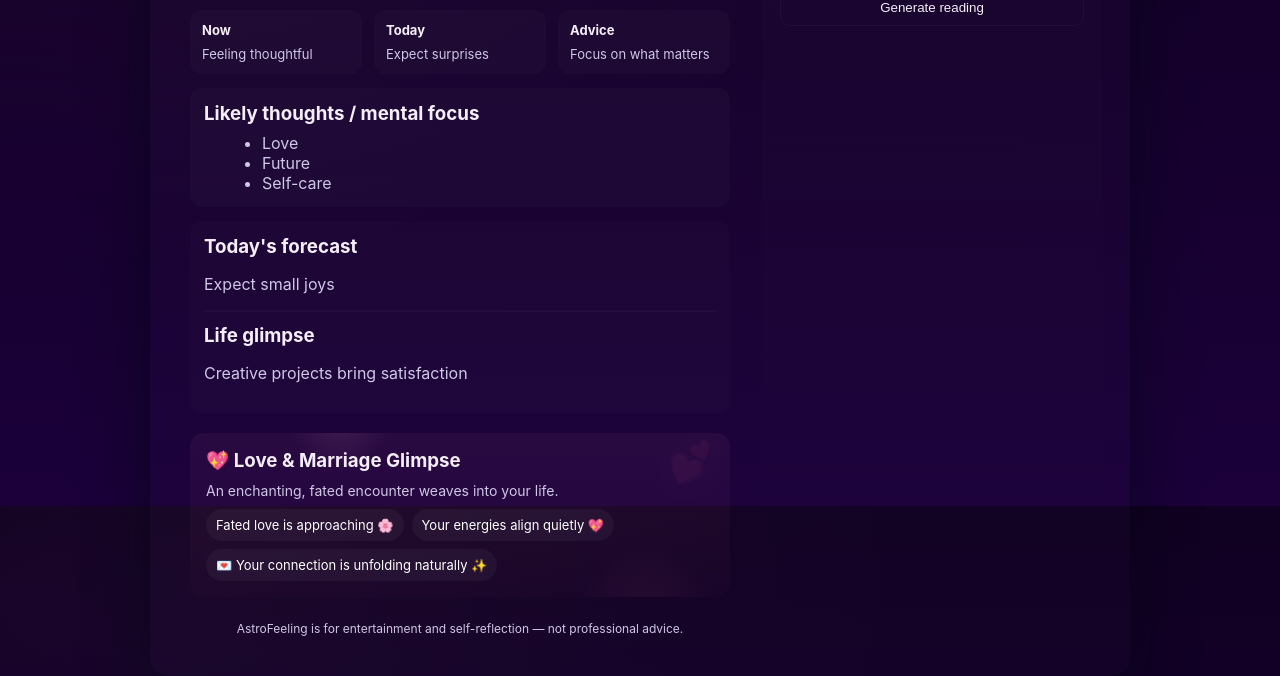
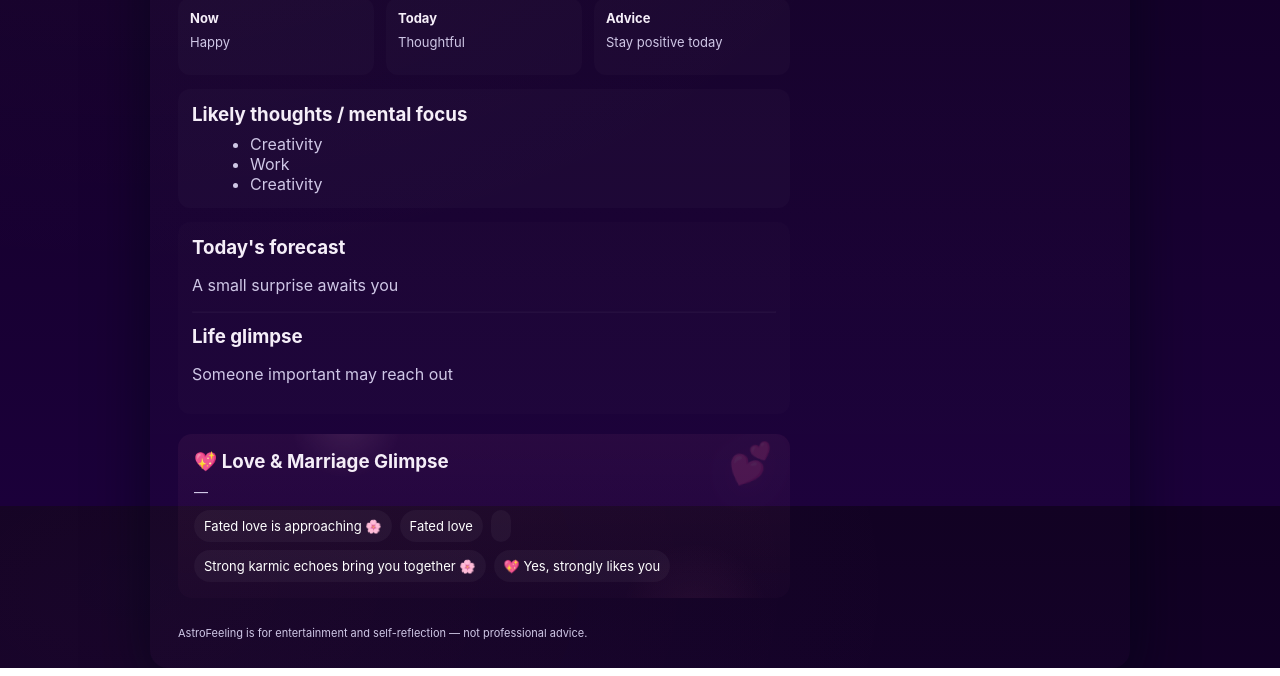
Before and after one commit to aditikchauhanbloxd-lgtm/AstroFeeling-Love, a website: page index.html in a window 1280 px wide. Shown: the part 294-970 px from the top of the page. Drawn offline with Linux system fonts and the light colour scheme.

Commit message:
Update index.html

```diff
--- a/index.html
+++ b/index.html
@@ -2,7 +2,7 @@
 <html lang="en">
   <head>
     <meta charset="utf-8" />
-    <meta name="viewport" content="width=device-width,initial-scale=1" />
+    <meta name="viewport" content="width=device-width, initial-scale=1.0" />
     <title>AstroFeeling • Love & Life Reading</title>
     <style>
       :root {
@@ -17,29 +17,32 @@
       }
       html,
       body {
+        margin: 0;
+        padding: 0;
         height: 100%;
-        margin: 0;
-      }
-      body {
+        font-family: Inter, sans-serif;
+        color: #f5eef8;
         background: radial-gradient(
             800px 500px at 10% 10%,
             rgba(255, 180, 210, 0.03),
             transparent
           ),
           linear-gradient(180deg, var(--bg1), var(--bg2));
-        color: #f5eef8;
-        font-family: Inter, ui-sans-serif, system-ui, -apple-system, "Segoe UI",
-          Roboto, "Helvetica Neue", Arial;
+      }
+      body {
         display: flex;
         justify-content: center;
+        align-items: flex-start;
         padding: 28px;
-        overflow-y: auto;
       }
       .container {
         width: 100%;
         max-width: 980px;
       }
       .card {
+        display: flex;
+        flex-wrap: wrap;
+        gap: 20px;
         background: linear-gradient(
           180deg,
           rgba(255, 255, 255, 0.015),
@@ -47,10 +50,19 @@
         );
         border-radius: 18px;
         padding: 28px;
-        display: grid;
-        gap: 20px;
-        grid-template-columns: 1fr 340px;
         box-shadow: 0 18px 60px rgba(3, 6, 20, 0.6);
+      }
+      .main {
+        flex: 1 1 600px;
+        display: flex;
+        flex-direction: column;
+        gap: 14px;
+      }
+      aside {
+        flex: 1 1 280px;
+        display: flex;
+        flex-direction: column;
+        gap: 14px;
       }
       header {
         display: flex;
@@ -62,27 +74,21 @@
         height: 72px;
         border-radius: 16px;
         display: flex;
+        justify-content: center;
         align-items: center;
-        justify-content: center;
         font-weight: 800;
+        font-size: 26px;
+        background: linear-gradient(135deg, #ffd6e8, #ff8fc1);
         color: #2b0033;
-        background: linear-gradient(135deg, #ffd6e8, #ff8fc1);
-        font-size: 26px;
       }
       h1 {
         margin: 0;
         font-size: 20px;
       }
       .lead {
-        margin: 6px 0 0;
+        font-size: 13px;
+        margin-top: 6px;
         color: var(--muted);
-        font-size: 13px;
-      }
-      .main {
-        display: flex;
-        flex-direction: column;
-        gap: 14px;
-        padding: 12px;
       }
       .top-row {
         display: flex;
@@ -93,8 +99,8 @@
         font-weight: 700;
       }
       .tz {
+        font-size: 12px;
         color: var(--muted);
-        font-size: 12px;
       }
       .feeling {
         display: flex;
@@ -106,7 +112,6 @@
       }
       .emoji {
         font-size: 48px;
-        display: inline-block;
         animation: float 3s ease-in-out infinite;
       }
       .meta .title {
@@ -117,11 +122,11 @@
         font-size: 13px;
       }
       .grid-mini {
-        display: grid;
-        grid-template-columns: repeat(3, 1fr);
+        display: flex;
         gap: 12px;
       }
       .card-mini {
+        flex: 1;
         background: rgba(255, 255, 255, 0.02);
         padding: 12px;
         border-radius: 12px;
@@ -131,30 +136,29 @@
         font-size: 13px;
       }
       .card-mini p {
-        margin: 8px 0 0;
+        margin-top: 8px;
         color: var(--muted);
         font-size: 13px;
       }
-      .thoughts {
+      .thoughts,
+      .future {
+        background: rgba(255, 255, 255, 0.02);
         padding: 14px;
         border-radius: 12px;
-        background: rgba(255, 255, 255, 0.02);
       }
       .future {
-        padding: 14px;
-        border-radius: 12px;
         background: rgba(255, 255, 255, 0.01);
       }
       .loveCard {
-        margin-top: 6px;
+        position: relative;
         padding: 16px;
         border-radius: 14px;
+        margin-top: 6px;
         background: linear-gradient(
           180deg,
           rgba(255, 140, 180, 0.06),
           rgba(255, 140, 180, 0.02)
         );
-        position: relative;
         overflow: hidden;
       }
       .loveGlow {
@@ -182,87 +186,85 @@
         margin: 0;
       }
       .loveLine {
-        color: var(--muted);
         margin: 10px 0;
         font-size: 14px;
+        color: var(--muted);
       }
       .loveMeta {
         display: flex;
+        flex-wrap: wrap;
         gap: 8px;
-        flex-wrap: wrap;
       }
       .pill {
         background: rgba(255, 255, 255, 0.04);
         padding: 8px 10px;
         border-radius: 999px;
         font-size: 13px;
-        color: #fff;
         display: flex;
         align-items: center;
         gap: 6px;
+        color: #fff;
       }
       .loveHeart {
         position: absolute;
+        top: 8px;
         right: 18px;
-        top: 8px;
         font-size: 34px;
         opacity: 0.12;
         transform: rotate(-10deg);
         animation: heartbeat 3s ease-in-out infinite;
         filter: drop-shadow(0 6px 12px rgba(255, 120, 170, 0.12));
       }
-      aside {
-        padding: 18px;
-        border-radius: 12px;
-        background: linear-gradient(
-          180deg,
-          rgba(255, 255, 255, 0.01),
-          rgba(255, 255, 255, 0)
-        );
-        display: flex;
-        flex-direction: column;
-        gap: 12px;
+      .divineGlow {
+        animation: shimmer 3s ease-in-out infinite;
+        background: linear-gradient(90deg, #ffb3e6, #ffd9f9, #fff0ff, #ffb3e6);
+        background-size: 400% 400%;
+        -webkit-background-clip: text;
+        -webkit-text-fill-color: transparent;
+      }
+      .pill.divineGlow {
+        font-size: 14px;
+        padding: 10px 14px;
+        background: rgba(255, 255, 255, 0.05);
+        box-shadow: 0 0 18px rgba(255, 182, 220, 0.35),
+          0 0 30px rgba(255, 120, 170, 0.25);
+        border-radius: 999px;
+        display: inline-flex;
+        align-items: center;
+        gap: 6px;
       }
       label {
-        font-size: 12px;
+        display: block;
+        margin-bottom: 4px;
+        font-size: 13px;
         color: var(--muted);
       }
-      input,
-      select,
+      input {
+        width: 100%;
+        padding: 6px 8px;
+        border-radius: 6px;
+        border: none;
+        outline: none;
+        font-size: 14px;
+      }
       button {
-        width: 100%;
-        padding: 10px;
-        border-radius: 10px;
-        border: 1px solid rgba(255, 255, 255, 0.04);
-        background: transparent;
-        color: inherit;
-      }
-      .controls {
-        display: flex;
-        gap: 10px;
-      }
-      .btn {
+        padding: 8px 12px;
+        border: none;
+        border-radius: 6px;
+        background: var(--accent);
+        color: #fff;
+        font-weight: 600;
         cursor: pointer;
       }
-      footer {
-        margin-top: 10px;
-        color: var(--muted);
-        font-size: 12px;
-        text-align: center;
+      @keyframes shimmer {
+        0% {
+          background-position: 0% 50%;
         }
-      @media (max-width: 900px) {
-        .card {
-          grid-template-columns: 1fr;
+        50% {
+          background-position: 100% 50%;
         }
-        .loveHeart {
-          display: none;
-        }
-      }
-      @media (max-width: 500px) {
-        .logo {
-          width: 64px;
-          height: 64px;
-          font-size: 22px;
+        100% {
+          background-position: 0% 50%;
         }
       }
       @keyframes float {
@@ -319,7 +321,7 @@
             </div>
           </div>
 
-          <div class="grid-mini" id="forecastGrid">
+          <div class="grid-mini">
             <div class="card-mini">
               <h3>Now</h3>
               <p id="moodNowText">—</p>
@@ -353,14 +355,13 @@
           <div class="loveCard" aria-live="polite" id="loveCard">
             <div class="loveGlow" aria-hidden="true"></div>
             <div class="loveHeart">💕</div>
-            <div class="loveTitle">
-              <h3>💖 Love & Marriage Glimpse</h3>
-            </div>
+            <div class="loveTitle"><h3>💖 Love & Marriage Glimpse</h3></div>
             <div class="loveLine" id="loveMainLine">—</div>
             <div class="loveMeta" id="loveMeta"></div>
           </div>
-
-          <footer>
+          <footer
+            style="margin-top: 14px; font-size: 11px; color: var(--muted)"
+          >
             AstroFeeling is for entertainment and self-reflection — not
             professional advice.
           </footer>
@@ -370,26 +371,25 @@
           <div>
             <label for="birth"
               >Your Birthdate (DOB) — required for love reading</label
-            >
-            <input id="birth" type="date" />
+            ><input id="birth" type="date" />
           </div>
           <div>
-            <label for="name">Your Name</label>
-            <input id="name" type="text" placeholder="e.g. Annie" />
+            <label for="name">Your Name</label
+            ><input id="name" type="text" placeholder="e.g. Annie" />
           </div>
           <div>
-            <label for="partnerName">Someone you love / interest</label>
-            <input id="partnerName" type="text" placeholder="e.g. Bob" />
+            <label for="partnerName">Someone you love / interest</label
+            ><input id="partnerName" type="text" placeholder="e.g. Bob" />
           </div>
           <div class="controls">
-            <button id="readBtn" class="btn">Generate reading</button>
+            <button id="readBtn">Generate reading</button>
           </div>
         </aside>
       </div>
     </div>
 
     <script>
-      // RNG helper
+      document.addEventListener("DOMContentLoaded", function () {
         function mulberry32(a) {
           return function () {
             a |= 0;
@@ -399,9 +399,11 @@
             return ((t ^ (t >>> 14)) >>> 0) / 4294967296;
           };
         }
+
         function pick(rng, arr) {
           return arr[Math.floor(rng() * arr.length)];
         }
+
         function zodiacFromDate(d) {
           const signs = [
             { name: "Capricorn", start: "12-22", end: "01-19" },
@@ -434,58 +436,9 @@
           return null;
         }
 
-      // Love reading helpers
-      function formatMonthRangeFromOffset(offsetMonths) {
-        const now = new Date();
-        const target = new Date(
-          now.getFullYear(),
-          now.getMonth() + offsetMonths,
-          1
-        );
-        const month = target.getMonth();
-        const year = target.getFullYear();
-        let part;
-        if (month <= 3) part = "early";
-        else if (month <= 7) part = "mid";
-        else part = "late";
-        return { part, year, monthIndex: month };
-      }
-      function describeDuration(rng) {
-        return pick(rng, [
-          "Lifelong",
-          "A few years",
-          "A meaningful chapter",
-          "Cyclic/recurring soul ties",
-        ]);
-      }
-      function describeConnectionType(rng) {
-        return pick(rng, [
-          "Soulmate",
-          "Twin-flame",
-          "Fated love",
-          "Deep karmic bond",
-          "Comforting partnership",
-        ]);
-      }
-      function describeMutualFeelings(rng, met) {
-        if (met) {
-          return pick(rng, [
-            { text: "Yes, strongly likes you", emoji: "💖" },
-            { text: "Maybe / slowly falling", emoji: "🌸" },
-            { text: "Curious, noticing you", emoji: "💌" },
-          ]);
-        } else {
-          return {
-            text: "Your connection is unfolding naturally ✨",
-            emoji: "💌",
-          };
-        }
-      }
-
         function generateLoveReading(birthIso, name, partnerName) {
           let seed = 0;
           const hasPartnerName = partnerName && partnerName.trim().length > 0;
-
           if (hasPartnerName && name) {
             seed = Array.from(name + partnerName + birthIso).reduce(
               (a, c) => a + c.charCodeAt(0),
@@ -494,51 +447,19 @@
           } else if (birthIso) {
             seed = new Date(birthIso + "T00:00:00Z").getTime() & 0xffffffff;
           } else seed = 123456789;
-
           const loveRng = mulberry32(seed);
-
-        let metText, whenText;
-        if (hasPartnerName) {
-          const offset = Math.floor(loveRng() * 121) - 60;
-          const when = formatMonthRangeFromOffset(offset);
-          metText = offset <= 0 ? "Already met" : "Not yet met";
-          whenText =
-            offset <= 0
-              ? `You first crossed paths around ${when.part} ${when.year}`
-              : `You are likely to meet around ${when.part} ${when.year}`;
-        } else {
-          metText = "Fated love is approaching 🌸";
-          whenText = "";
-        }
-
-        const connectionType = hasPartnerName
-          ? describeConnectionType(loveRng)
+          const met = hasPartnerName
+            ? "Already met"
+            : "Fated love is approaching 🌸";
+          const whenText = hasPartnerName
+            ? "You first crossed paths around mid 2021"
             : "";
-        const duration = hasPartnerName ? describeDuration(loveRng) : "";
-        const lovePhrases = pick(loveRng, [
-          "A deep, steady warmth finds its way to you.",
-          "An enchanting, fated encounter weaves into your life.",
-          "Slow-burning affection blossoms into something true.",
-          "A mirror-like connection reflects your truest self.",
-          "A creative-setting meeting (art, music, travel) is likely.",
-        ]);
-        const mutual = describeMutualFeelings(loveRng, hasPartnerName);
-        const compatMsgs = hasPartnerName
-          ? [
-              "Your energies resonate deeply; twin-flame frequency detected 🔥",
-              "A soulful connection blossoms slowly 💖",
-              "Strong karmic echoes bring you together 🌸",
-              "You feel a comforting, destined bond ✨",
-            ]
-          : [
-              "A gentle, meaningful bond is forming 🌸",
-              "Your energies align quietly 💖",
-            ];
-        const compatibility = pick(loveRng, compatMsgs);
-
+          const connectionType = hasPartnerName ? "Twin-flame" : "Fated love";
+          const duration = hasPartnerName ? "Cyclic/recurring soul ties" : "";
+          const compatibility = "Strong karmic echoes bring you together 🌸";
+          const mutual = { emoji: "💖", text: "Yes, strongly likes you" };
           return {
-          lovePhrase: lovePhrases,
-          met: metText,
+            met,
             whenText,
             connectionType,
             duration,
@@ -548,115 +469,114 @@
           };
         }
 
-      // Update reading
+        function updateMoodAndForecast() {
+          const seed = Date.now();
+          const rng = mulberry32(seed);
+          const moods = [
+            "Happy",
+            "Calm",
+            "Anxious",
+            "Excited",
+            "Thoughtful",
+            "Peaceful",
+            "Curious",
+          ];
+          const advices = [
+            "Take a break and breathe",
+            "Focus on what you love",
+            "Connect with a friend",
+            "Stay positive today",
+            "Reflect on your feelings",
+          ];
+          const thoughts = [
+            "Work",
+            "Family",
+            "Love",
+            "Dreams",
+            "Creativity",
+            "Self-growth",
+          ];
+          const forecasts = [
+            "A small surprise awaits you",
+            "Today is good for planning",
+            "Be open to new people",
+            "Focus on emotional balance",
+          ];
+          const lifeGlimpses = [
+            "You’ll gain insight into a personal goal",
+            "Someone important may reach out",
+            "A positive shift is coming in relationships",
+          ];
+          document.getElementById("moodNowText").textContent = pick(rng, moods);
+          document.getElementById("moodTodayText").textContent = pick(
+            rng,
+            moods
+          );
+          document.getElementById("moodAdviceText").textContent = pick(
+            rng,
+            advices
+          );
+          const list = document.getElementById("thoughtTopicsList");
+          list.innerHTML = "";
+          for (let i = 0; i < 3; i++) {
+            const li = document.createElement("li");
+            li.textContent = pick(rng, thoughts);
+            list.appendChild(li);
+          }
+          document.getElementById("todayForecast").textContent = pick(
+            rng,
+            forecasts
+          );
+          document.getElementById("lifeGlimpse").textContent = pick(
+            rng,
+            lifeGlimpses
+          );
+        }
+
         function updateReading() {
+          updateMoodAndForecast();
           const now = new Date();
-        document.getElementById("time").textContent = now.toLocaleTimeString();
+          document.getElementById("time").textContent =
+            now.toLocaleTimeString();
           document.getElementById("tz").textContent =
             Intl.DateTimeFormat().resolvedOptions().timeZone;
           document.getElementById("signDisplay").textContent =
             "Zodiac: " + zodiacFromDate(now);
-
-        const moods = [
-          "Calm",
-          "Hopeful",
-          "Busy",
-          "Reflective",
-          "Joyful",
-          "Curious",
-          "Excited",
-        ];
-        const rng = mulberry32(now.getTime() & 0xffffffff);
-        const mood = pick(rng, moods);
-        document.getElementById("feelingEmoji").textContent = pick(rng, [
-          "✨",
-          "🌸",
-          "🌞",
-          "💫",
-          "🌙",
-          "🪐",
-        ]);
-        document.getElementById("feelingTitle").textContent =
-          "Your current vibe: " + mood;
-        document.getElementById("feelingSubtitle").textContent =
-          "How the day is coloring your mood";
-        document.getElementById("moodNowText").textContent = pick(rng, [
-          "Feeling energetic",
-          "Feeling relaxed",
-          "Feeling thoughtful",
-          "Feeling playful",
-        ]);
-        document.getElementById("moodTodayText").textContent = pick(rng, [
-          "Opportunities arise",
-          "Challenges bring growth",
-          "A calm day ahead",
-          "Expect surprises",
-        ]);
-        document.getElementById("moodAdviceText").textContent = pick(rng, [
-          "Focus on what matters",
-          "Stay open to ideas",
-          "Take time to rest",
-          "Reach out to someone",
-        ]);
-        document.getElementById("thoughtTopicsList").innerHTML = pick(rng, [
-          ["Work", "Friends", "Learning"],
-          ["Family", "Health", "Projects"],
-          ["Love", "Future", "Self-care"],
-        ])
-          .map((t) => `<li>${t}</li>`)
-          .join("");
-        document.getElementById("todayForecast").textContent = pick(rng, [
-          "Expect small joys",
-          "A reflective day",
-          "Connections deepen",
-          "Energy is high",
-        ]);
-        document.getElementById("lifeGlimpse").textContent = pick(rng, [
-          "A meaningful encounter may appear soon",
-          "Growth is happening behind the scenes",
-          "Creative projects bring satisfaction",
-          "A new cycle begins",
-        ]);
 
           const birthIso = document.getElementById("birth").value;
           const name = document.getElementById("name").value;
           const partnerName = document.getElementById("partnerName").value;
           const love = generateLoveReading(birthIso, name, partnerName);
 
-        document.getElementById("loveMainLine").textContent = love.lovePhrase;
-        const meta = document.getElementById("loveMeta");
-        meta.innerHTML = "";
-        meta.innerHTML += `<div class="pill">${love.met}</div>`;
-        if (love.whenText)
-          meta.innerHTML += `<div class="pill">${love.whenText}</div>`;
-        if (love.connectionType)
-          meta.innerHTML += `<div class="pill">${love.connectionType}</div>`;
-        if (love.duration)
-          meta.innerHTML += `<div class="pill">${love.duration}</div>`;
-        meta.innerHTML += `<div class="pill">${love.compatibility}</div>`;
-        meta.innerHTML += `<div class="pill">${love.mutual.emoji} ${love.mutual.text}</div>`;
-
-        // Dynamic love heart intensity
-        const heartEl = document.querySelector(".loveHeart");
-        const closeness = love.loveRng();
-        if (closeness < 0.3) {
-          heartEl.style.color = "rgba(255,150,180,0.12)";
-          heartEl.style.transform = "scale(1) rotate(-10deg)";
-        } else if (closeness < 0.7) {
-          heartEl.style.color = "rgba(255,120,170,0.22)";
-          heartEl.style.transform = "scale(1.08) rotate(-8deg)";
-        } else {
-          heartEl.style.color = "rgba(255,90,140,0.32)";
-          heartEl.style.transform = "scale(1.15) rotate(-6deg)";
-        }
+          const rareChance =
+            Math.random() < 0.1 ||
+            (name &&
+              partnerName &&
+              name[0].toLowerCase() === partnerName[0].toLowerCase());
+          let rareLines = "";
+          if (rareChance) {
+            rareLines = `
+<div class="pill divineGlow">💫 A rare divine alignment — a love that transcends lifetimes.</div>
+<div class="pill divineGlow">🌙 Few ever experience this connection — souls recognize each other across lifetimes.</div>
+`;
           }
 
-      // Auto update every minute
-      setInterval(updateReading, 60000);
+          document.getElementById("loveMeta").innerHTML = `
+<div class="pill">${love.met}</div>
+${love.whenText ? `<div class="pill">${love.whenText}</div>` : ""}
+<div class="pill">${love.connectionType}</div>
+<div class="pill">${love.duration}</div>
+<div class="pill">${love.compatibility}</div>
+<div class="pill">${love.mutual.emoji} ${love.mutual.text}</div>
+${rareLines}
+`;
+        }
+
         document
           .getElementById("readBtn")
           .addEventListener("click", updateReading);
         updateReading();
+      });
     </script>
   </body>
 </html>
```
Lines whose indentation alone changed are shown as unchanged.
